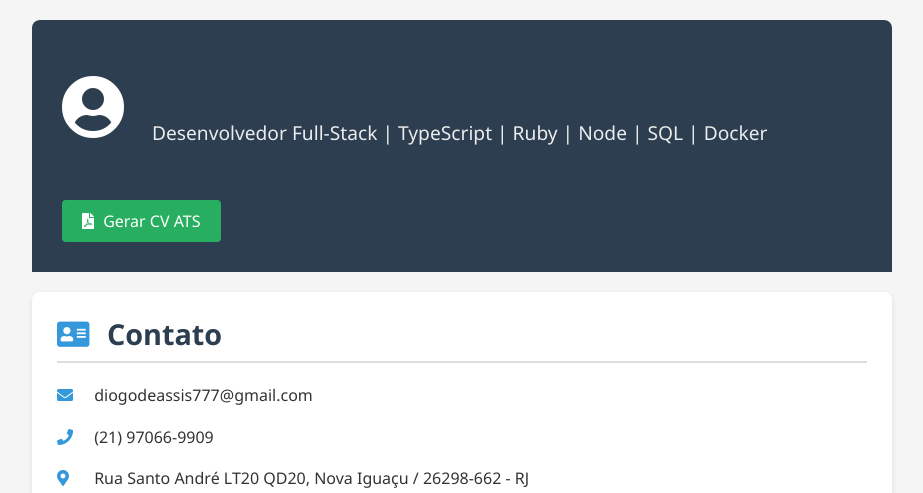
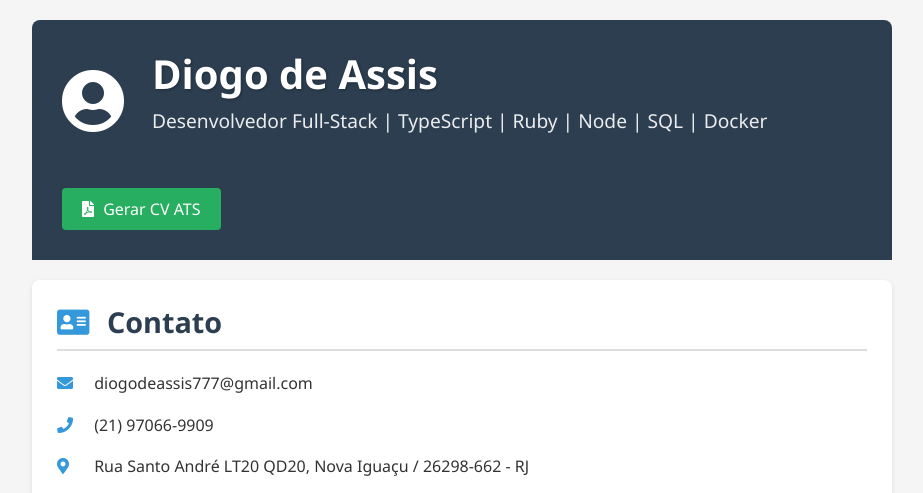
Before and after one commit to DiogoSis/curriculo-generator, a plain HTML site: page index.html in a window 1280 px wide. Shown: the top 493 px of the page, without its empty margins (178-1101 px from the left). Drawn offline with nearby package versions, Linux system fonts and the light colour scheme.

Commit message:
init: name initial

```diff
--- a/assets/css/components.css
+++ b/assets/css/components.css
@@ -30,6 +30,17 @@
 
 .btn-secondary:hover {
   background-color: #219653;
+}
+
+.header-content h1 {
+  color: white;
+  display: block;
+  opacity: 1;
+  margin-bottom: 0.5rem;
+  font-size: 2.5rem;
+  font-weight: 700;
+  line-height: 1.2;
+  text-shadow: 1px 1px 3px rgba(0, 0, 0, 0.3);
 }
 
 /* Mensagem de carregamento */
--- a/assets/js/pdf-generator.js
+++ b/assets/js/pdf-generator.js
@@ -1,14 +1,7 @@
-/**
- * Script para gerar PDF ATS a partir do conteúdo da página
- */
-
 document.addEventListener('DOMContentLoaded', function() {
   console.log("PDF Generator script loaded");
+    const generatePdfButton = document.getElementById('generate-ats-pdf');
 
-  // Referência ao botão de geração de PDF
-  const generatePdfButton = document.getElementById('generate-ats-pdf');
-
-  // Adicionar evento de clique ao botão
   if (generatePdfButton) {
     console.log("PDF button found, adding event listener");
     generatePdfButton.addEventListener('click', generateAtsPdf);
@@ -17,25 +10,18 @@ document.addEventListener('DOMContentLoaded', function() {
   }
 });
 
-/**
- * Gera um PDF otimizado para ATS a partir do conteúdo da página
- */
 function generateAtsPdf() {
   console.log("generateAtsPdf function called");
 
-  // Mostrar mensagem de carregamento
   const loadingMessage = document.createElement('div');
   loadingMessage.className = 'loading-message';
   loadingMessage.innerHTML = '<i class="fas fa-spinner fa-spin"></i> Gerando PDF...';
   document.body.appendChild(loadingMessage);
 
-  // Usar setTimeout para permitir que a mensagem seja renderizada
   setTimeout(() => {
     try {
-      // No início da função generateAtsPdf
       console.log("jsPDF object:", window.jspdf);
 
-      // Verificar se jsPDF está disponível
       if (!window.jspdf) {
         console.error("jsPDF não foi carregado. Objeto window.jspdf:", window.jspdf);
         throw new Error("jsPDF não está disponível. Verifique a conexão com o CDN.");
```
Also changed, not shown: 1 other file.
